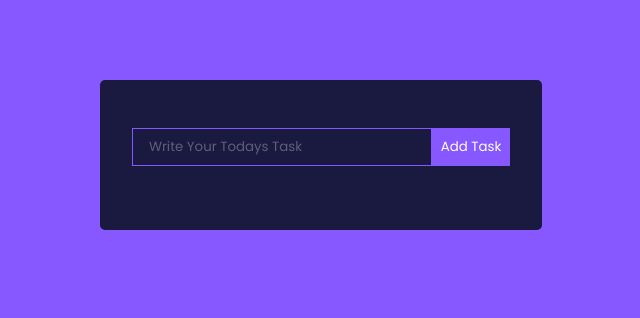
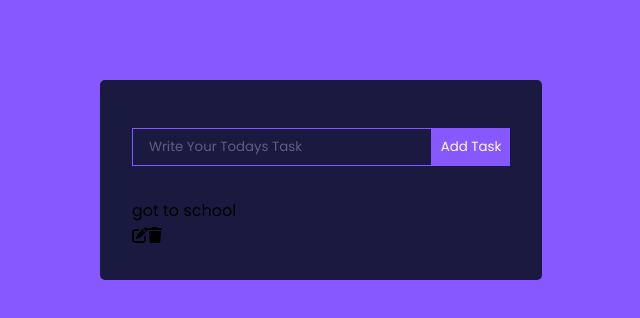
Before and after one commit to HossainRafi/ReactTodo, a React (Create React App) app: page / in a window 1280 px wide. Shown: the top 318 px of the page, without its empty margins (319-959 px from the left). Built offline with nearby package versions, Linux system fonts and the light colour scheme.

Commit message:
show todo in ui

```diff
--- a/src/components/Todo.jsx
+++ b/src/components/Todo.jsx
@@ -1,7 +1,16 @@
 import React from "react";
+import { FontAwesomeIcon } from "@fortawesome/react-fontawesome";
+import { faPenToSquare } from "@fortawesome/free-solid-svg-icons";
+import { faTrash } from "@fortawesome/free-solid-svg-icons";
 
-const Todo = () => {
-  return <div>todo</div>;
+export const Todo = () => {
+  return (
+    <div className="Todo">
+      <p>got to school</p>
+      <div>
+        <FontAwesomeIcon icon={faPenToSquare} />
+        <FontAwesomeIcon icon={faTrash} />
+      </div>
+    </div>
+  );
 };
-
-export default Todo;
--- a/src/components/TodoWrap.jsx
+++ b/src/components/TodoWrap.jsx
@@ -1,6 +1,7 @@
 import React, { useState } from "react";
 import { TodoForm } from "./TodoForm";
 import { v4 as uuidv4 } from "uuid";
+import { Todo } from "./Todo";
 
 const TodoWrap = () => {
   const [todos, setTodos] = useState([]);
@@ -14,6 +15,7 @@
   return (
     <div className="TodoWrapper">
       <TodoForm addTodo={addTodo} />
+      <Todo />
     </div>
   );
 };
```
Lines whose indentation alone changed are shown as unchanged.
